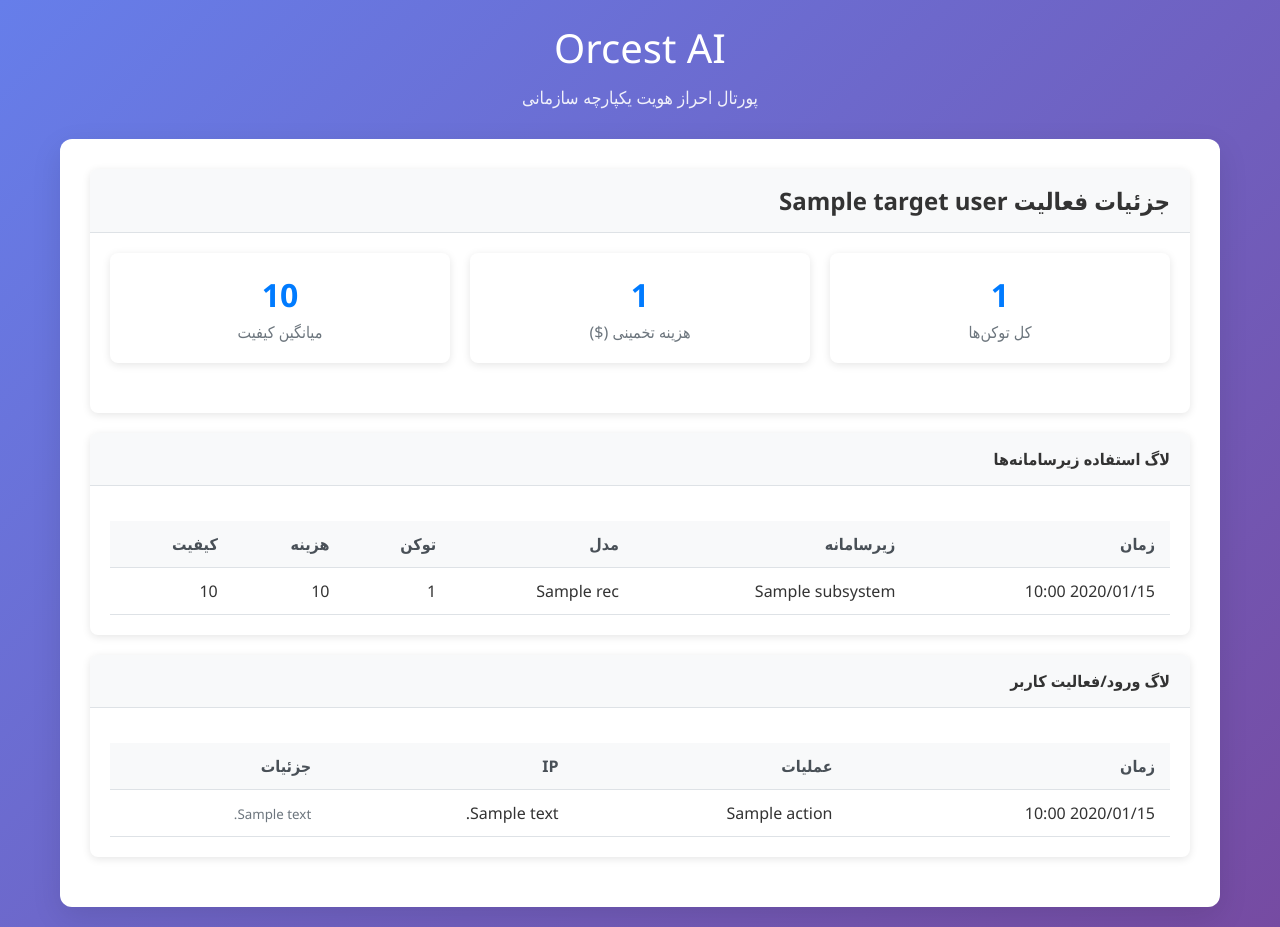
After one commit to orcest-ai/login, a FastAPI app: template templates/user_activity.html in a window 1280 px wide. The commit adds this page. Run offline with FastAPI, Linux system fonts and the light colour scheme; the template is opened without the code that fills it: most values are stand-ins (such as "Sample title", 1, 10 or a date in 2020).

Commit message:
Expand admin panel with user lifecycle controls and analytics

```diff
--- a/app/main.py
+++ b/app/main.py
@@ -3,6 +3,7 @@ import logging
 import secrets
 from datetime import datetime, timedelta, timezone
 from typing import Optional
+import random
 
 from fastapi import FastAPI, Request, Depends, HTTPException, Form, status
 from fastapi.responses import HTMLResponse, RedirectResponse, JSONResponse
@@ -12,12 +13,13 @@ from fastapi.security import HTTPBearer, HTTPAuthorizationCredentials
 from starlette.middleware.sessions import SessionMiddleware
 from starlette.middleware.cors import CORSMiddleware
 from sqlalchemy.orm import Session
+from sqlalchemy import and_
 
 from .database import get_db, init_database
-from .models import User, Session as UserSession, AccessGrant, OIDCClient, AuditLog, AuthorizationCode, RefreshToken
+from .models import User, Session as UserSession, AccessGrant, OIDCClient, AuditLog, AuthorizationCode, RefreshToken, UsageMetric
 from .services import (
     UserService, SessionService, AccessGrantService, AuditService,
-    JWTService, OIDCService, ROLES, SERVICE_DOMAINS
+    JWTService, OIDCService, ROLES, SERVICE_DOMAINS, AnalyticsService
 )
 
 # Configure logging
@@ -266,6 +268,8 @@ async def admin_dashboard(request: Request, db: Session = Depends(get_db)):
     # Recent audit logs
     recent_logs = db.query(AuditLog).order_by(AuditLog.timestamp.desc()).limit(10).all()
 
+    analytics = AnalyticsService.get_admin_dashboard_stats(db)
+
     return templates.TemplateResponse("admin.html", {
         "request": request,
         "user": user,
@@ -276,6 +280,7 @@ async def admin_dashboard(request: Request, db: Session = Depends(get_db)):
         },
         "recent_logs": recent_logs,
         "roles": ROLES,
+        "analytics": analytics,
     })
 
 
@@ -329,6 +334,145 @@ async def admin_create_user(
         return RedirectResponse(url="/admin/users?success=User created successfully", status_code=302)
     except ValueError as e:
         return RedirectResponse(url=f"/admin/users?error={str(e)}", status_code=302)
+
+
+@app.post("/admin/users/{user_id}/update")
+async def admin_update_user(
+    request: Request,
+    user_id: str,
+    db: Session = Depends(get_db),
+    name: str = Form(...),
+    email: str = Form(...),
+    role: str = Form(...),
+):
+    """Update user profile and role (admin only)"""
+    admin_user = require_admin(request, db)
+
+    target_user = UserService.get_user_by_id(db, user_id)
+    if not target_user:
+        return RedirectResponse(url="/admin/users?error=User not found", status_code=302)
+
+    if role not in ROLES:
+        return RedirectResponse(url="/admin/users?error=Invalid role", status_code=302)
+
+    UserService.update_user(db, user_id, name=name, email=email, role=role)
+    AuditService.log_action(
+        db, user_id, "user_updated", get_client_ip(request),
+        request.headers.get("User-Agent", ""),
+        details={"updated_by": admin_user.id, "role": role}
+    )
+
+    return RedirectResponse(url="/admin/users?success=User updated successfully", status_code=302)
+
+
+@app.post("/admin/users/{user_id}/status")
+async def admin_toggle_user_status(
+    request: Request,
+    user_id: str,
+    db: Session = Depends(get_db),
+    is_active: bool = Form(...),
+):
+    """Activate/deactivate user (admin only)"""
+    admin_user = require_admin(request, db)
+
+    if admin_user.id == user_id:
+        return RedirectResponse(url="/admin/users?error=Cannot disable own account", status_code=302)
+
+    user = UserService.set_active_status(db, user_id, is_active, admin_user.id)
+    if not user:
+        return RedirectResponse(url="/admin/users?error=User not found", status_code=302)
+
+    if not is_active:
+        SessionService.revoke_user_sessions(db, user_id)
+
+    status_text = "activated" if is_active else "deactivated"
+    return RedirectResponse(url=f"/admin/users?success=User {status_text} successfully", status_code=302)
+
+
+@app.post("/admin/users/{user_id}/password")
+async def admin_reset_user_password(
+    request: Request,
+    user_id: str,
+    db: Session = Depends(get_db),
+    new_password: str = Form(...),
+):
+    """Reset user password (admin only)"""
+    admin_user = require_admin(request, db)
+
+    try:
+        updated = UserService.reset_password(db, user_id, new_password, admin_user.id)
+        if not updated:
+            return RedirectResponse(url="/admin/users?error=User not found", status_code=302)
+    except ValueError as exc:
+        return RedirectResponse(url=f"/admin/users?error={str(exc)}", status_code=302)
+
+    return RedirectResponse(url="/admin/users?success=Password updated successfully", status_code=302)
+
+
+@app.get("/admin/users/{user_id}/activity", response_class=HTMLResponse)
+async def admin_user_activity_page(request: Request, user_id: str, db: Session = Depends(get_db)):
+    """Detailed user activity with usage metrics"""
+    user = require_admin(request, db)
+    target_user = UserService.get_user_by_id(db, user_id)
+    if not target_user:
+        raise HTTPException(status_code=404, detail="User not found")
+
+    activity = AnalyticsService.get_user_activity_details(db, user_id)
+    user_logs = db.query(AuditLog).filter(AuditLog.user_id == user_id).order_by(AuditLog.timestamp.desc()).limit(200).all()
+
+    return templates.TemplateResponse("user_activity.html", {
+        "request": request,
+        "user": user,
+        "target_user": target_user,
+        "activity": activity,
+        "user_logs": user_logs,
+    })
+
+
+@app.get("/admin/analytics", response_class=HTMLResponse)
+async def admin_analytics_page(request: Request, db: Session = Depends(get_db)):
+    """Global analytics and RainyModel integration view"""
+    user = require_admin(request, db)
+
+    analytics = AnalyticsService.get_admin_dashboard_stats(db)
+    recent_metrics = db.query(UsageMetric).join(User).order_by(UsageMetric.created_at.desc()).limit(100).all()
+
+    return templates.TemplateResponse("analytics.html", {
+        "request": request,
+        "user": user,
+        "analytics": analytics,
+        "recent_metrics": recent_metrics,
+    })
+
+
+@app.post("/admin/analytics/rainymodel/sync")
+async def admin_sync_rainymodel(request: Request, db: Session = Depends(get_db)):
+    """Simulate RainyModel metrics sync for dashboard enrichment"""
+    admin_user = require_admin(request, db)
+    users = UserService.list_users(db, limit=200)
+
+    if not users:
+        return RedirectResponse(url="/admin/analytics?error=No users found", status_code=302)
+
+    for target in users:
+        AnalyticsService.create_usage_metric(
+            db,
+            user_id=target.id,
+            subsystem=random.choice(["RainyModel", "Lamino", "Maestrist", "OrcIDE"]),
+            model_name=random.choice(["gpt-4o", "gpt-4o-mini", "claude-3-5-sonnet"]),
+            prompt_tokens=random.randint(200, 5000),
+            completion_tokens=random.randint(200, 7000),
+            quality_score=random.randint(60, 98),
+            latency_ms=random.randint(200, 4200),
+            meta={"source": "rainymodel_sync", "synced_by": admin_user.id}
+        )
+
+    AuditService.log_action(
+        db, admin_user.id, "rainymodel_sync",
+        get_client_ip(request), request.headers.get("User-Agent", ""),
+        details={"users_processed": len(users)}
+    )
+    return RedirectResponse(url="/admin/analytics?success=RainyModel sync completed", status_code=302)
 
 
 @app.get("/admin/sessions", response_class=HTMLResponse)
@@ -495,8 +639,7 @@ async def authorize(
         raise HTTPException(status_code=400, detail="Invalid client_id")
 
     # Validate redirect URI
-    import json
-    allowed_uris = json.loads(client.redirect_uris)
+        allowed_uris = json.loads(client.redirect_uris)
     if redirect_uri and redirect_uri not in allowed_uris:
         raise HTTPException(status_code=400, detail="Invalid redirect_uri")
     if not redirect_uri:
@@ -845,6 +988,30 @@ async def list_services():
     return {"services": SERVICE_DOMAINS}
 
 
+@app.get("/api/analytics/users/{user_id}")
+async def api_user_analytics(
+    user_id: str,
+    db: Session = Depends(get_db),
+    credentials: HTTPAuthorizationCredentials = Depends(security)
+):
+    """User-level analytics endpoint for low-code/no-code consumers"""
+    if not credentials:
+        raise HTTPException(status_code=401, detail="Missing bearer token")
+
+    payload = JWTService.verify_token(credentials.credentials)
+    if not payload:
+        raise HTTPException(status_code=401, detail="Invalid token")
+
+    requester = UserService.get_user_by_email(db, payload.get("sub"))
+    if not requester:
+        raise HTTPException(status_code=404, detail="Requesting user not found")
+
+    if requester.id != user_id and requester.role != "admin":
+        raise HTTPException(status_code=403, detail="Forbidden")
+
+    return AnalyticsService.get_user_activity_details(db, user_id)
+
+
 # ============================================================================
 # MAINTENANCE ENDPOINTS
 # ============================================================================
--- a/templates/base.html
+++ b/templates/base.html
@@ -160,6 +160,24 @@
 
         .btn-success:hover {
             background: #218838;
+        }
+
+        .btn-warning {
+            background: #ffc107;
+            color: #212529;
+        }
+
+        .btn-warning:hover {
+            background: #e0a800;
+            color: #212529;
+        }
+
+        .btn-info {
+            background: #17a2b8;
+        }
+
+        .btn-info:hover {
+            background: #138496;
         }
 
         .btn-sm {
@@ -410,6 +428,7 @@
                     <a href="/admin/access">کنترل دسترسی</a>
                     <a href="/admin/applications">اپلیکیشن‌ها</a>
                     <a href="/admin/audit">گزارش حسابرسی</a>
+                    <a href="/admin/analytics">تحلیل و RainyModel</a>
                     {% endif %}
                 </div>
                 <a href="/logout" class="logout">خروج</a>
--- /dev/null
+++ b/templates/user_activity.html
@@ -0,0 +1,48 @@
+{% extends "base.html" %}
+{% block title %}جزئیات فعالیت کاربر{% endblock %}
+{% block content %}
+<div class="card">
+  <div class="card-header"><h2>جزئیات فعالیت {{ target_user.name }}</h2></div>
+  <div class="card-body">
+    <div class="stats-grid">
+      <div class="stat-card"><div class="stat-number">{{ activity.total_tokens }}</div><div class="stat-label">کل توکن‌ها</div></div>
+      <div class="stat-card"><div class="stat-number">{{ activity.total_cost }}</div><div class="stat-label">هزینه تخمینی ($)</div></div>
+      <div class="stat-card"><div class="stat-number">{{ activity.avg_quality }}</div><div class="stat-label">میانگین کیفیت</div></div>
+    </div>
+  </div>
+</div>
+
+<div class="card">
+  <div class="card-header"><h4>لاگ استفاده زیرسامانه‌ها</h4></div>
+  <div class="card-body">
+    <div class="table-responsive"><table class="table"><thead><tr><th>زمان</th><th>زیرسامانه</th><th>مدل</th><th>توکن</th><th>هزینه</th><th>کیفیت</th></tr></thead><tbody>
+      {% for rec in activity.records %}
+      <tr>
+        <td>{{ rec.created_at.strftime('%Y/%m/%d %H:%M') if rec.created_at else '-' }}</td>
+        <td>{{ rec.subsystem }}</td>
+        <td>{{ rec.model_name or '-' }}</td>
+        <td>{{ rec.total_tokens }}</td>
+        <td>{{ rec.estimated_cost }}</td>
+        <td>{{ rec.quality_score or '-' }}</td>
+      </tr>
+      {% endfor %}
+    </tbody></table></div>
+  </div>
+</div>
+
+<div class="card">
+  <div class="card-header"><h4>لاگ ورود/فعالیت کاربر</h4></div>
+  <div class="card-body">
+    <div class="table-responsive"><table class="table"><thead><tr><th>زمان</th><th>عملیات</th><th>IP</th><th>جزئیات</th></tr></thead><tbody>
+      {% for log in user_logs %}
+      <tr>
+        <td>{{ log.timestamp.strftime('%Y/%m/%d %H:%M') if log.timestamp else '-' }}</td>
+        <td>{{ log.action }}</td>
+        <td>{{ log.ip_address or '-' }}</td>
+        <td><small class="text-muted">{{ log.details or '-' }}</small></td>
+      </tr>
+      {% endfor %}
+    </tbody></table></div>
+  </div>
+</div>
+{% endblock %}
```
Also changed, not shown: app/models.py (+25 -0 lines), app/services.py (+114 -2 lines), templates/admin.html (+13 -0 lines), templates/analytics.html (added, +62 -0 lines), templates/users.html (+61 -96 lines).
